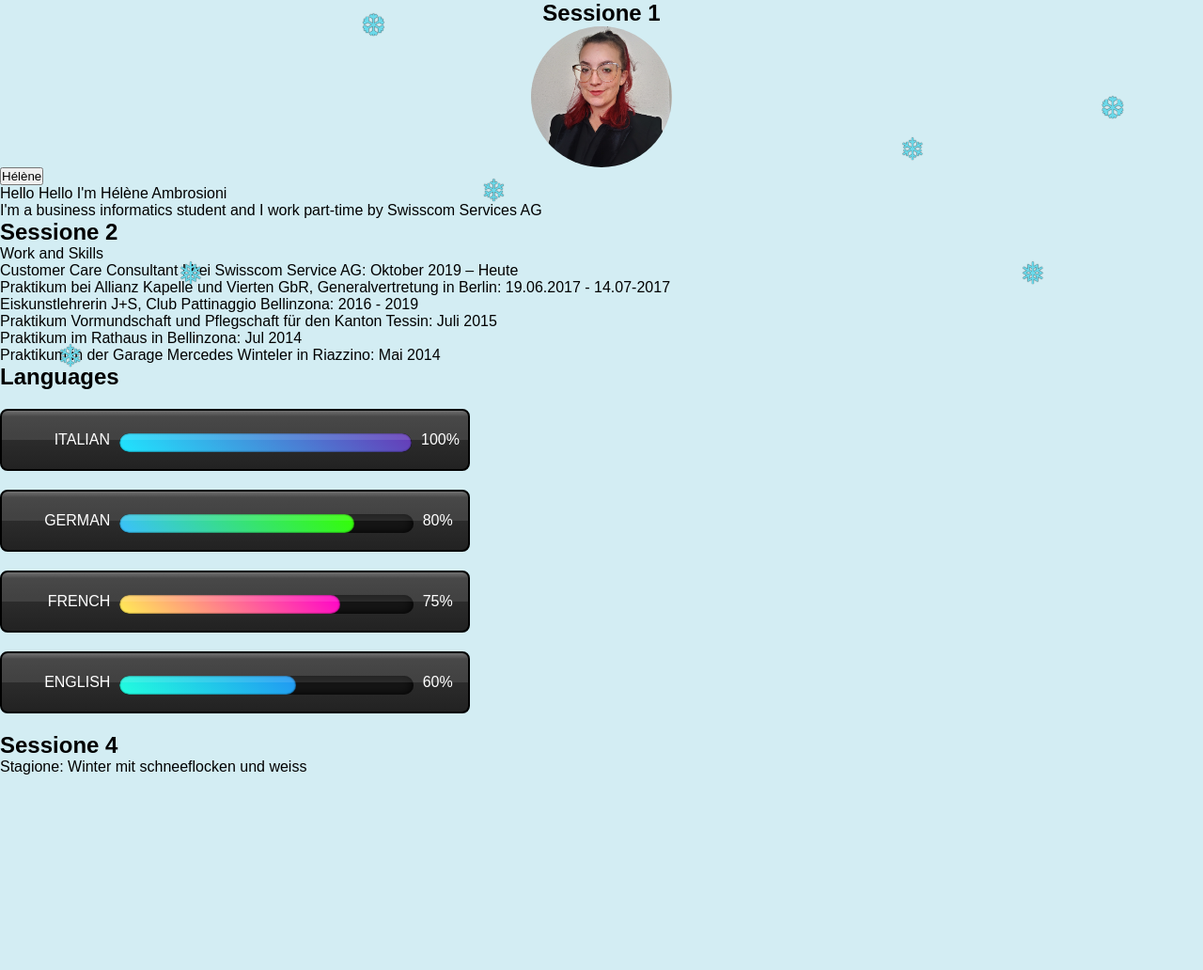
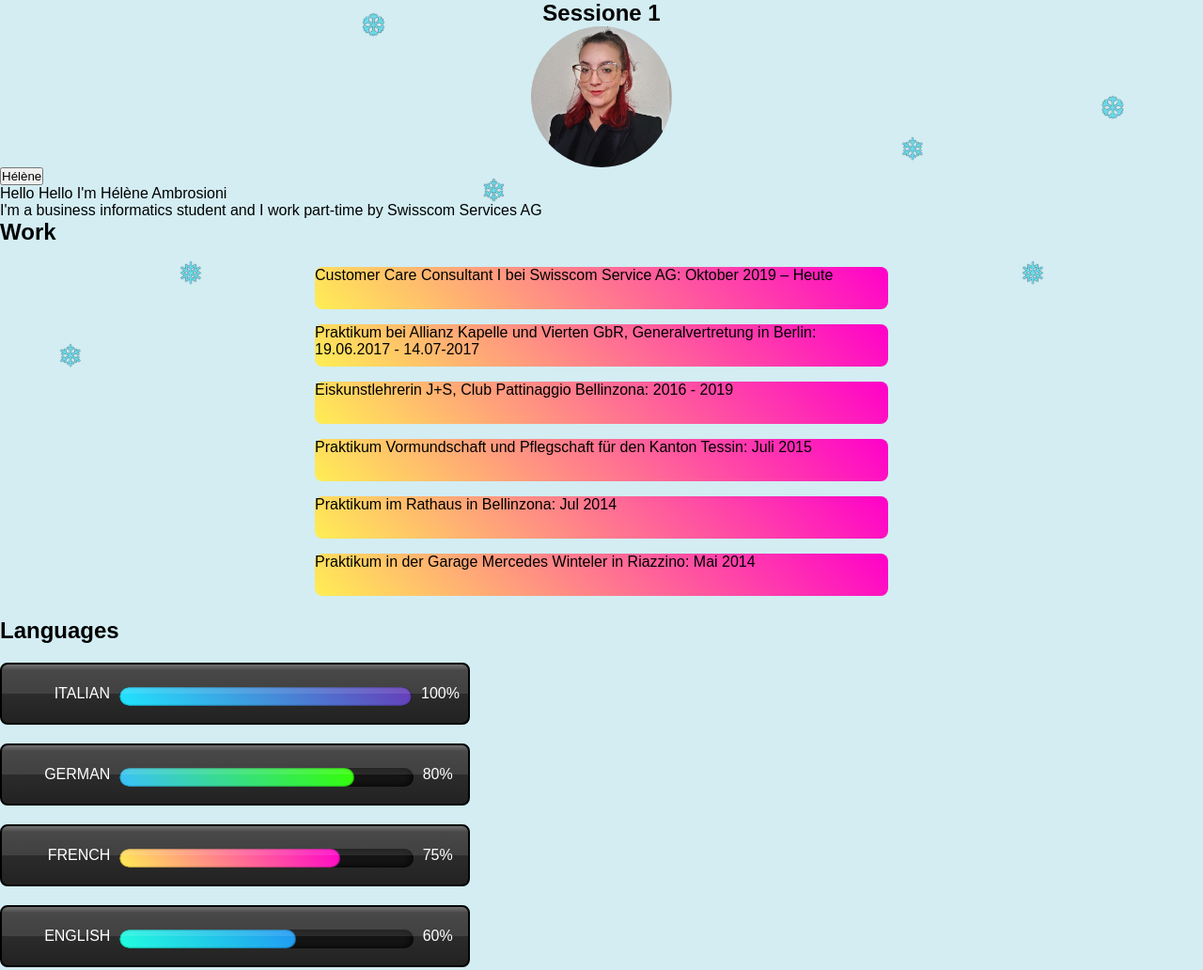
Before and after one commit to yaeltnz/Portfolio_EWEB_BFH, a plain HTML site: page Code/index.html in a window 1280 px wide. Shown: the top 1032 px of the page at 94% size. Before the commit the page ends 825 px from the top, so only its background shows below. Drawn offline with Linux system fonts and the light colour scheme.

Commit message:
work informations with https://css-tricks.com/different-approaches-for-creating-a-staggered-animation/

```diff
--- a/Code/index.html
+++ b/Code/index.html
@@ -20,29 +20,31 @@
       </p>
     </div>
 
-    <div>
-      <h2>Sessione 2</h2>
-      <p>Work and Skills</p>
-      <div>
-        <p>
+    <div class="Work">
+      <h2>Work</h2>
+      <ul>
+        <li style="--animation-order: 1">
           Customer Care Consultant I bei Swisscom Service AG: Oktober 2019 –
           Heute
-        </p>
-      </div>
-      <div>
-        <p>
+        </li>
+        <li style="--animation-order: 2">
           Praktikum bei Allianz Kapelle und Vierten GbR, Generalvertretung in
           Berlin: 19.06.2017 - 14.07-2017
-        </p>
-      </div>
-      <div>
-        <p>Eiskunstlehrerin J+S, Club Pattinaggio Bellinzona: 2016 - 2019</p>
-        <p>
-      </div>
-        Praktikum Vormundschaft und Pflegschaft für den Kanton Tessin: Juli 2015
-      </p>
-      <p>Praktikum im Rathaus in Bellinzona: Jul 2014</p>
-      <p>Praktikum in der Garage Mercedes Winteler in Riazzino: Mai 2014</p>
+        </li>
+        <li style="--animation-order: 3">
+          Eiskunstlehrerin J+S, Club Pattinaggio Bellinzona: 2016 - 2019
+        </li>
+        <li style="--animation-order: 4">
+          Praktikum Vormundschaft und Pflegschaft für den Kanton Tessin: Juli
+          2015
+        </li>
+        <li style="--animation-order: 5">
+          Praktikum im Rathaus in Bellinzona: Jul 2014
+        </li>
+        <li style="--animation-order: 6">
+          Praktikum in der Garage Mercedes Winteler in Riazzino: Mai 2014
+        </li>
+      </ul>
     </div>
     <div class="container">
       <h2>Languages</h2>
--- a/Code/style.css
+++ b/Code/style.css
@@ -6,6 +6,40 @@
 }
 .session1 {
   text-align: center;
+}
+ul {
+  padding: 0;
+  display: block;
+  margin: 23px auto;
+  width: fit-content;
+}
+
+li {
+  display: block;
+  height: 45px;
+  width: 610px;
+  background: linear-gradient(45deg, #ffee54, #ff00ca);
+  border-radius: 8px;
+  animation-name: animateIn;
+  animation-duration: 1200ms;
+  animation-delay: calc(var(--animation-order) * 100ms);
+  animation-fill-mode: both;
+  animation-timing-function: ease-in-out;
+}
+
+li + li {
+  margin-top: 16px;
+}
+
+@keyframes animateIn {
+  0% {
+    opacity: 0;
+    transform: scale(0.6) translateY(-8px);
+  }
+
+  100% {
+    opacity: 1;
+  }
 }
 
 @keyframes glowing {
```
